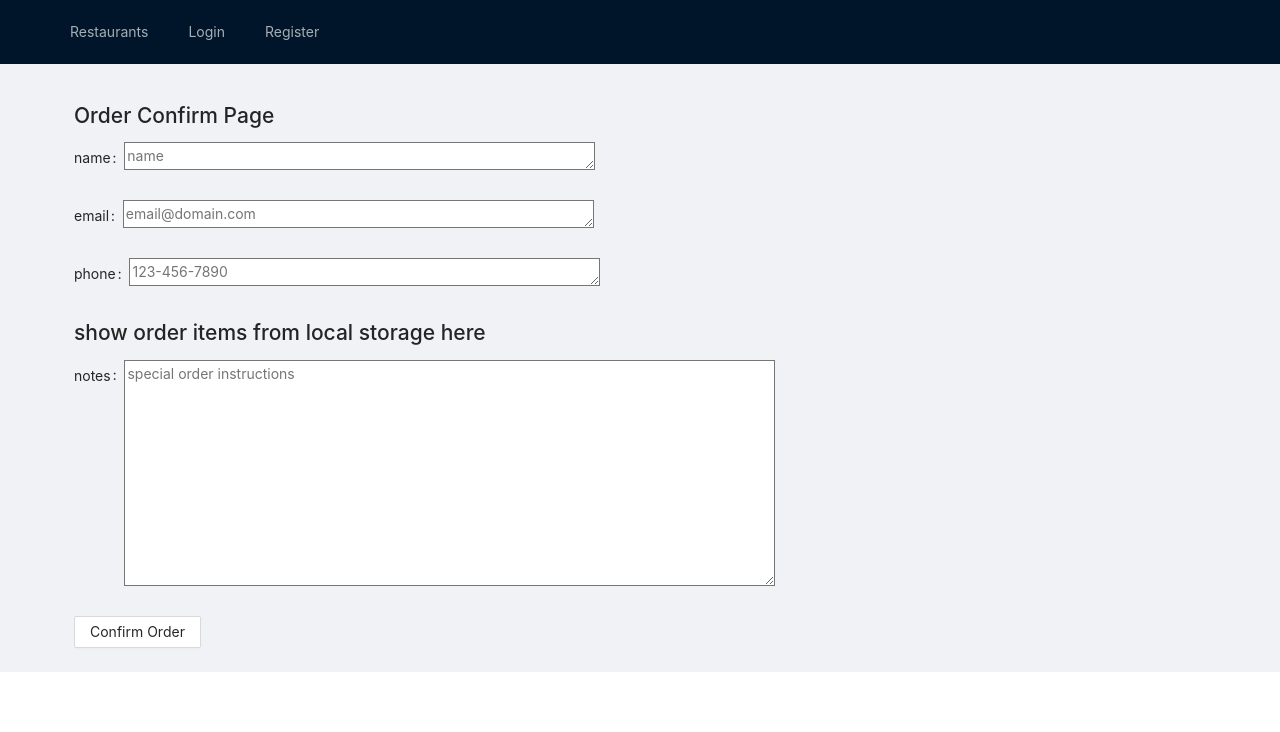
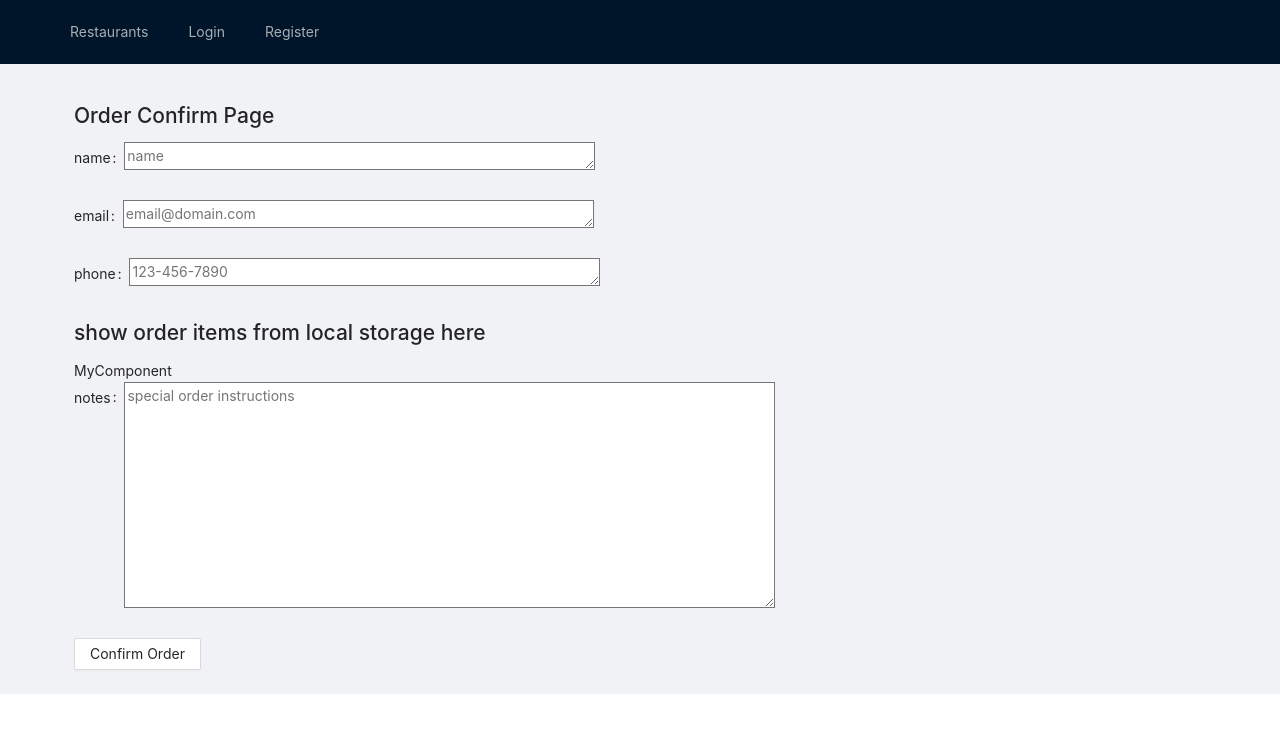
Before and after one commit to albud187/project_restaurant, a React (Create React App) app in the folder project_restaurant_frontend/: page /order_placement in a window 1280 px wide. Shown: the top 732 px of the page. Built offline with nearby package versions, Linux system fonts and the light colour scheme.

Commit message:
temporary orders list

```diff
--- a/project_restaurant_frontend/src/components/OrderItem.js
+++ b/project_restaurant_frontend/src/components/OrderItem.js
@@ -6,6 +6,8 @@ import { Form } from 'antd';
 // create function to handle saving items to localstorage
 
 class OrderItem extends Component {
+
+
 
   state = {
     quantity:0
--- /dev/null
+++ b/project_restaurant_frontend/src/components/TempOrder.js
@@ -0,0 +1,15 @@
+import React, { Component } from 'react'
+import axios from 'axios'
+import { List} from 'antd';
+import { Card } from 'antd';
+import { Table, Tag, Space } from 'antd';
+
+class TempOrder extends Component {
+  render() {
+    return (
+      <div>MyComponent</div>
+    )
+  }
+}
+
+export default TempOrder
--- a/project_restaurant_frontend/src/forms/OrderConfirm.js
+++ b/project_restaurant_frontend/src/forms/OrderConfirm.js
@@ -2,7 +2,7 @@ import React, { Component } from 'react'
 import axios from 'axios'
 import { Form } from 'antd';
 import {Button} from 'antd'
-
+import TempOrder from '../components/TempOrder.js'
 import * as API_PATHS from '../api_path.js'
 
 const API_PATH = API_PATHS.API_PATH
@@ -10,7 +10,8 @@ const API_PATH = API_PATHS.API_PATH
 
 class OrderConfirmPage extends Component {
 
-  PlaceOrder = (orderID, order) =>{
+
+  placeOrder = (orderID, order) =>{
 axios.post()
   }
 
@@ -36,7 +37,7 @@ axios.post()
       </Form.Item>
 
       <h1>show order items from local storage here</h1>
-
+      <TempOrder/>
 
       <Form.Item label="notes">
           <textarea rows="10" cols="70" name="notes" placeholder="special order instructions" />
```
Also changed, not shown: 1 other file (tests, documents, lock files or other folders).
